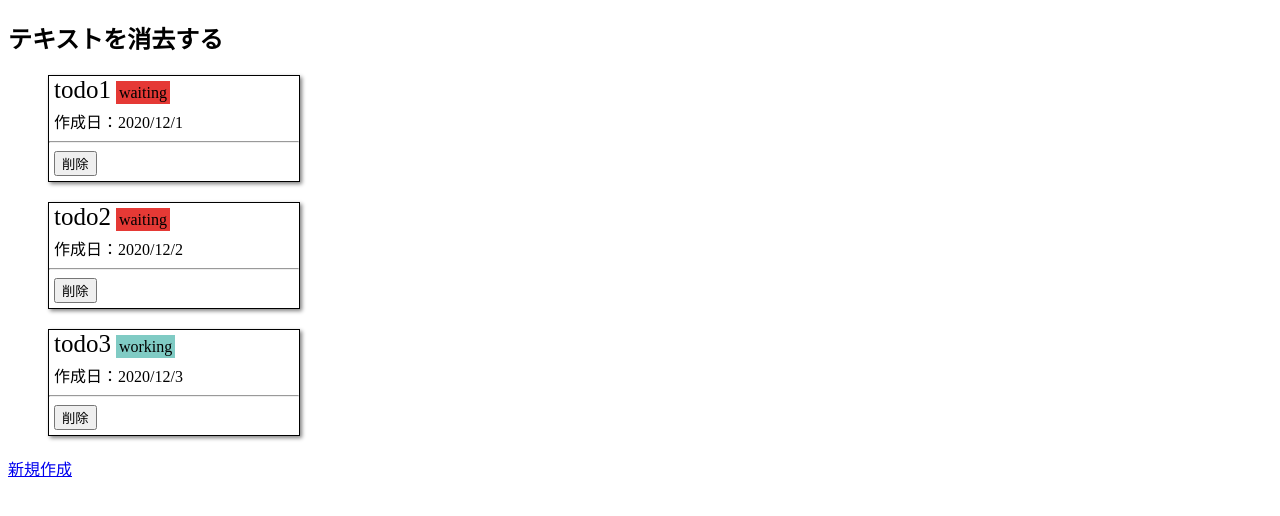
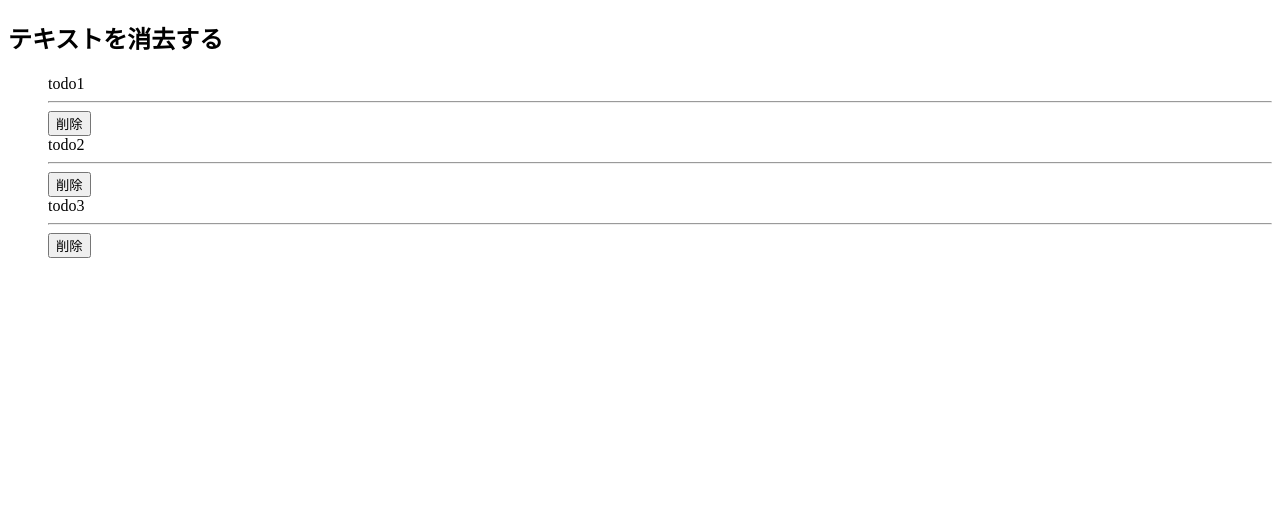
Before and after one commit to takamai0611/Vue-todo, a Vue app: page / in a window 1280 px wide. Shown: the top 516 px of the page. Built offline with nearby package versions, Linux system fonts and the light colour scheme.

Commit message:
delete:不要な記述を消去

```diff
--- a/src/components/TodoItem.vue
+++ b/src/components/TodoItem.vue
@@ -2,9 +2,7 @@
   <div class="card">
     <div>
       <span class="title" @click="clickTitle">{{ todo.title }}</span>
-      <span class="status" :class="todo.status">{{ todo.status }}</span>
     </div>
-    <div class="body">作成日：{{ formatDate }}</div>
     <hr />
     <div class="action">
       <button @click="clickDelete">削除</button>
@@ -48,46 +46,3 @@ export default defineComponent({
   }
 })
 </script>
-
-<style scoped>
-.card {
-  margin-bottom: 20px;
-  border: 1px solid;
-  box-shadow: 2px 2px 4px gray;
-  width: 250px;
-}
-
-.title {
-  font-weight: 400;
-  font-size: 25px;
-  padding: 5px;
-}
-
-.status {
-  padding: 3px;
-}
-
-.waiting {
-  background-color: #e53935;
-}
-
-.working {
-  background-color: #80cbc4;
-}
-
-.completed {
-  background-color: #42a5f5;
-}
-
-.pending {
-  background-color: #ffee58;
-}
-
-.body {
-  margin: 5px;
-}
-
-.action {
-  margin: 5px;
-}
-</style>
--- a/src/views/todo.vue
+++ b/src/views/todo.vue
@@ -10,7 +10,6 @@
     >
     </todo-item>
   </ul>
-  <router-link to="/new">新規作成</router-link>
 </template>
 
 <script lang="ts">
```
